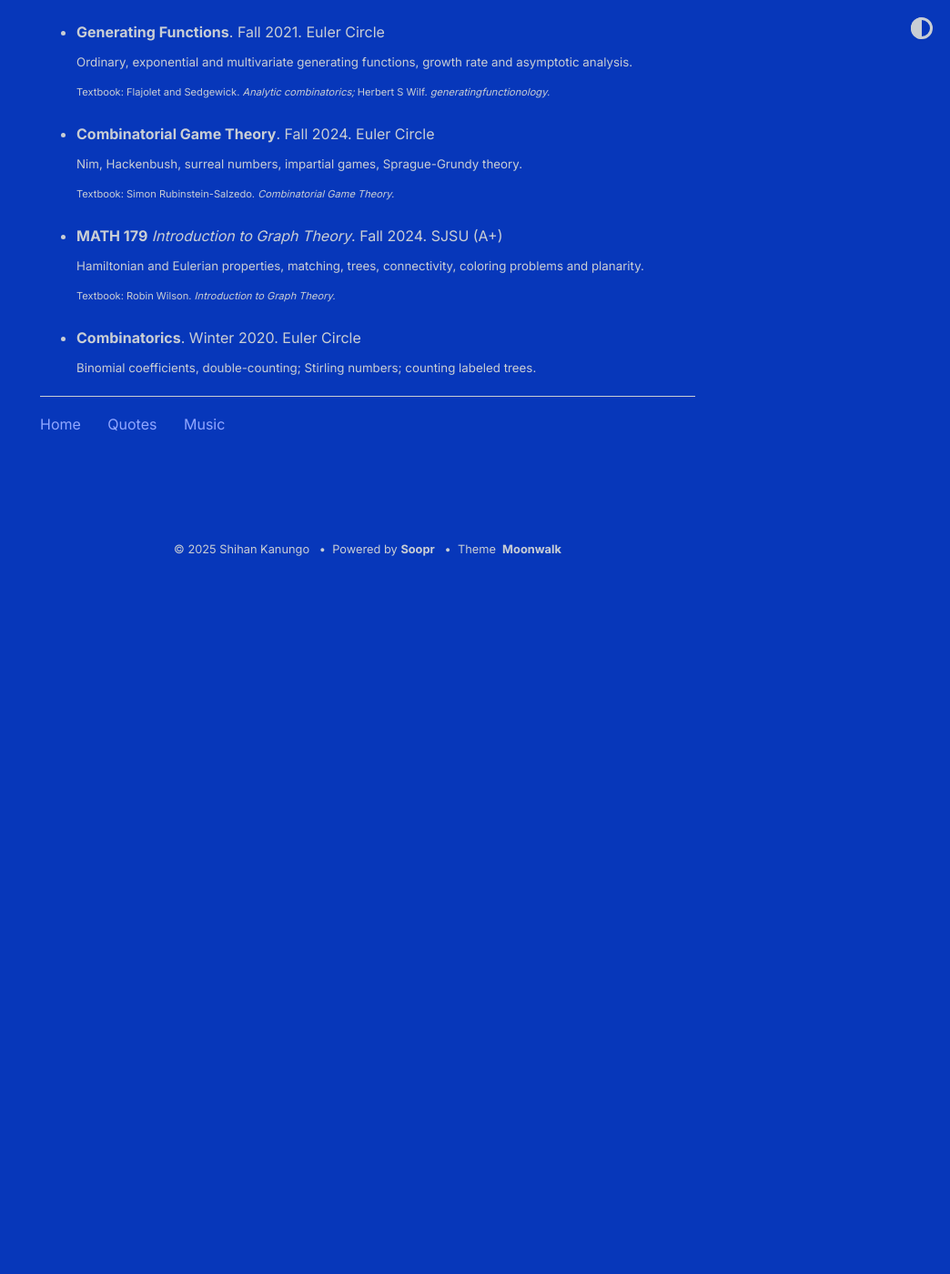
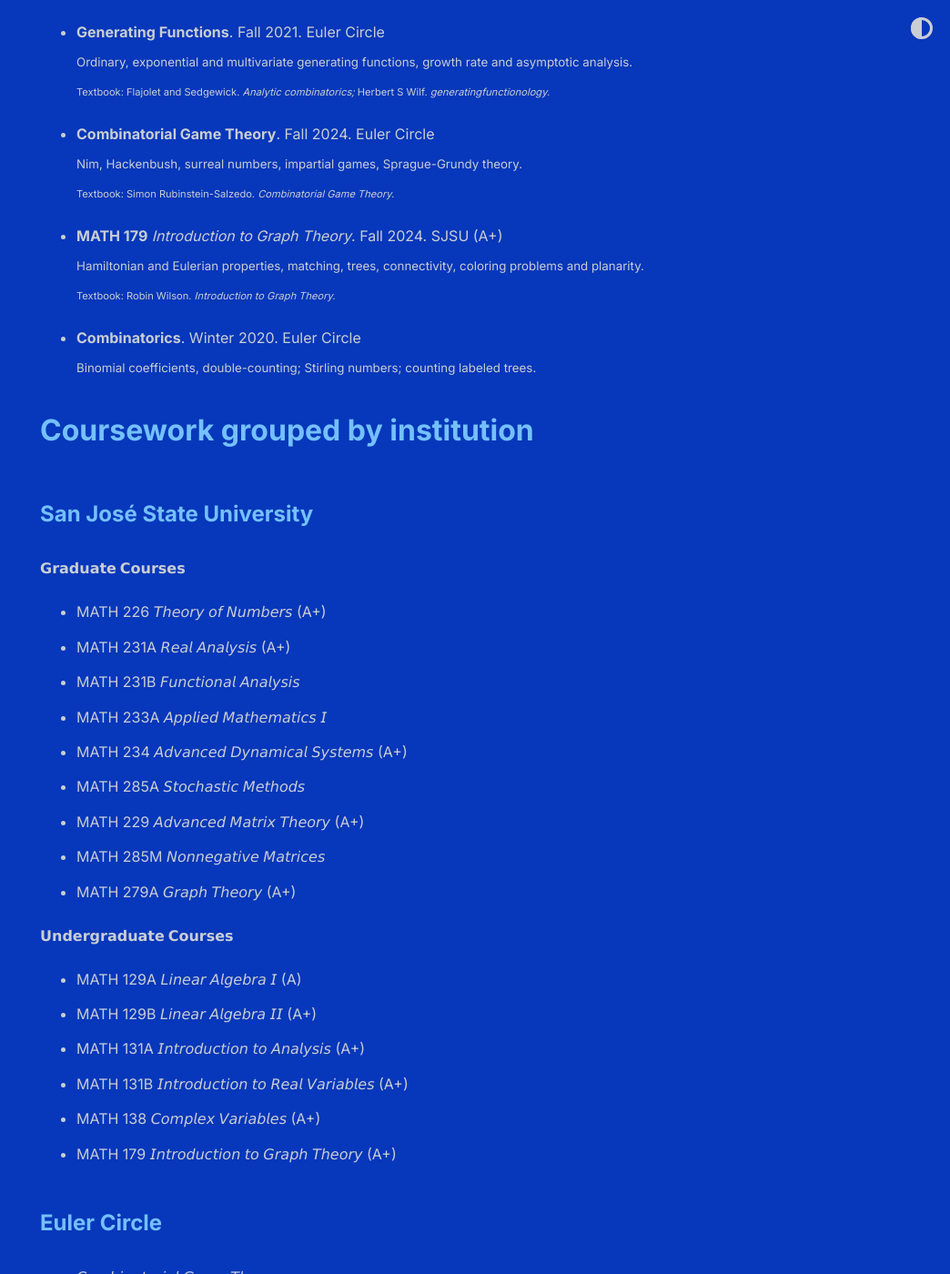
Before and after one commit to shihankanungo/shihankanungo.github.io, a Jekyll site: the page built from courses.md, in a window 1280 px wide and 1400 px high, scrolled down 5445 px. Shown: the whole window at 91% size, without its empty margins (236-1280 px from the left). Built offline with Jekyll 4.4.1, drawn with Linux system fonts in a browser that asks for light colours; before the commit the page ends 6075 px from its top, so only the background shows below that; some of the changed text lies outside the part shown.

Commit message:
Update courses.md

```diff
--- a/courses.md
+++ b/courses.md
@@ -156,3 +156,53 @@ I haven't taken a formal course in representation theory, but I gained substanti
 
 - **Combinatorics**. Winter 2020. Euler Circle <br>
   <small>Binomial coefficients, double-counting; Stirling numbers; counting labeled trees.</small>
+
+
+# Coursework grouped by institution
+
+## San José State University
+
+**𝗚𝗿𝗮𝗱𝘂𝗮𝘁𝗲 𝗖𝗼𝘂𝗿𝘀𝗲𝘀**
+
+- MATH 226 𝘛𝘩𝘦𝘰𝘳𝘺 𝘰𝘧 𝘕𝘶𝘮𝘣𝘦𝘳𝘴 (A+)
+- MATH 231A 𝘙𝘦𝘢𝘭 𝘈𝘯𝘢𝘭𝘺𝘴𝘪𝘴 (A+)
+- MATH 231B 𝘍𝘶𝘯𝘤𝘵𝘪𝘰𝘯𝘢𝘭 𝘈𝘯𝘢𝘭𝘺𝘴𝘪𝘴
+- MATH 233A 𝘈𝘱𝘱𝘭𝘪𝘦𝘥 𝘔𝘢𝘵𝘩𝘦𝘮𝘢𝘵𝘪𝘤𝘴 𝘐
+- MATH 234 𝘈𝘥𝘷𝘢𝘯𝘤𝘦𝘥 𝘋𝘺𝘯𝘢𝘮𝘪𝘤𝘢𝘭 𝘚𝘺𝘴𝘵𝘦𝘮𝘴 (A+)
+- MATH 285A 𝘚𝘵𝘰𝘤𝘩𝘢𝘴𝘵𝘪𝘤 𝘔𝘦𝘵𝘩𝘰𝘥𝘴
+- MATH 229 𝘈𝘥𝘷𝘢𝘯𝘤𝘦𝘥 𝘔𝘢𝘵𝘳𝘪𝘹 𝘛𝘩𝘦𝘰𝘳𝘺 (A+)
+- MATH 285M 𝘕𝘰𝘯𝘯𝘦𝘨𝘢𝘵𝘪𝘷𝘦 𝘔𝘢𝘵𝘳𝘪𝘤𝘦𝘴
+- MATH 279A 𝘎𝘳𝘢𝘱𝘩 𝘛𝘩𝘦𝘰𝘳𝘺 (A+)
+
+**𝗨𝗻𝗱𝗲𝗿𝗴𝗿𝗮𝗱𝘂𝗮𝘁𝗲 𝗖𝗼𝘂𝗿𝘀𝗲𝘀**
+
+- MATH 129A 𝘓𝘪𝘯𝘦𝘢𝘳 𝘈𝘭𝘨𝘦𝘣𝘳𝘢 𝘐 (A)
+- MATH 129B 𝘓𝘪𝘯𝘦𝘢𝘳 𝘈𝘭𝘨𝘦𝘣𝘳𝘢 𝘐𝘐 (A+)
+- MATH 131A 𝘐𝘯𝘵𝘳𝘰𝘥𝘶𝘤𝘵𝘪𝘰𝘯 𝘵𝘰 𝘈𝘯𝘢𝘭𝘺𝘴𝘪𝘴 (A+)
+- MATH 131B 𝘐𝘯𝘵𝘳𝘰𝘥𝘶𝘤𝘵𝘪𝘰𝘯 𝘵𝘰 𝘙𝘦𝘢𝘭 𝘝𝘢𝘳𝘪𝘢𝘣𝘭𝘦𝘴 (A+)
+- MATH 138 𝘊𝘰𝘮𝘱𝘭𝘦𝘹 𝘝𝘢𝘳𝘪𝘢𝘣𝘭𝘦𝘴 (A+)
+- MATH 179 𝘐𝘯𝘵𝘳𝘰𝘥𝘶𝘤𝘵𝘪𝘰𝘯 𝘵𝘰 𝘎𝘳𝘢𝘱𝘩 𝘛𝘩𝘦𝘰𝘳𝘺 (A+)
+
+## Euler Circle
+
+- 𝘊𝘰𝘮𝘣𝘪𝘯𝘢𝘵𝘰𝘳𝘪𝘢𝘭 𝘎𝘢𝘮𝘦 𝘛𝘩𝘦𝘰𝘳𝘺
+- 𝘊𝘰𝘮𝘣𝘪𝘯𝘢𝘵𝘰𝘳𝘪𝘤𝘴
+- 𝘎𝘦𝘯𝘦𝘳𝘢𝘵𝘪𝘯𝘨 𝘍𝘶𝘯𝘤𝘵𝘪𝘰𝘯𝘴
+- 𝘈𝘣𝘴𝘵𝘳𝘢𝘤𝘵 𝘈𝘭𝘨𝘦𝘣𝘳𝘢
+- 𝘙𝘦𝘢𝘭 𝘈𝘯𝘢𝘭𝘺𝘴𝘪𝘴
+- 𝘋𝘪𝘧𝘧𝘦𝘳𝘦𝘯𝘵𝘪𝘢𝘭 𝘎𝘦𝘰𝘮𝘦𝘵𝘳𝘺
+- 𝘈𝘯𝘢𝘭𝘺𝘵𝘪𝘤 𝘕𝘶𝘮𝘣𝘦𝘳 𝘛𝘩𝘦𝘰𝘳𝘺
+- 𝘕𝘶𝘮𝘣𝘦𝘳 𝘛𝘩𝘦𝘰𝘳𝘺
+- 𝘌𝘳𝘨𝘰𝘥𝘪𝘤 𝘛𝘩𝘦𝘰𝘳𝘺
+- 𝘔𝘢𝘳𝘬𝘰𝘷 𝘊𝘩𝘢𝘪𝘯𝘴
+
+## Art of Problem Solving
+
+**𝗠𝗮𝘁𝗵𝗲𝗺𝗮𝘁𝗶𝗰𝘀**
+- 𝘎𝘳𝘰𝘶𝘱 𝘛𝘩𝘦𝘰𝘳𝘺 (A+)
+- 𝘊𝘢𝘭𝘤𝘶𝘭𝘶𝘴 (A+)
+- 𝘐𝘯𝘵𝘦𝘳𝘮𝘦𝘥𝘪𝘢𝘵𝘦 𝘈𝘭𝘨𝘦𝘣𝘳𝘢 (A+)
+- 𝘖𝘭𝘺𝘮𝘱𝘪𝘢𝘥 𝘎𝘦𝘰𝘮𝘦𝘵𝘳𝘺 (A+)
+
+**𝗣𝗿𝗼𝗴𝗿𝗮𝗺𝗺𝗶𝗻𝗴**
+- 𝘐𝘯𝘵𝘦𝘳𝘮𝘦𝘥𝘪𝘢𝘵𝘦 𝘗𝘳𝘰𝘨𝘳𝘢𝘮𝘮𝘪𝘯𝘨 𝘸𝘪𝘵𝘩 𝘗𝘺𝘵𝘩𝘰𝘯 (A+)
```
